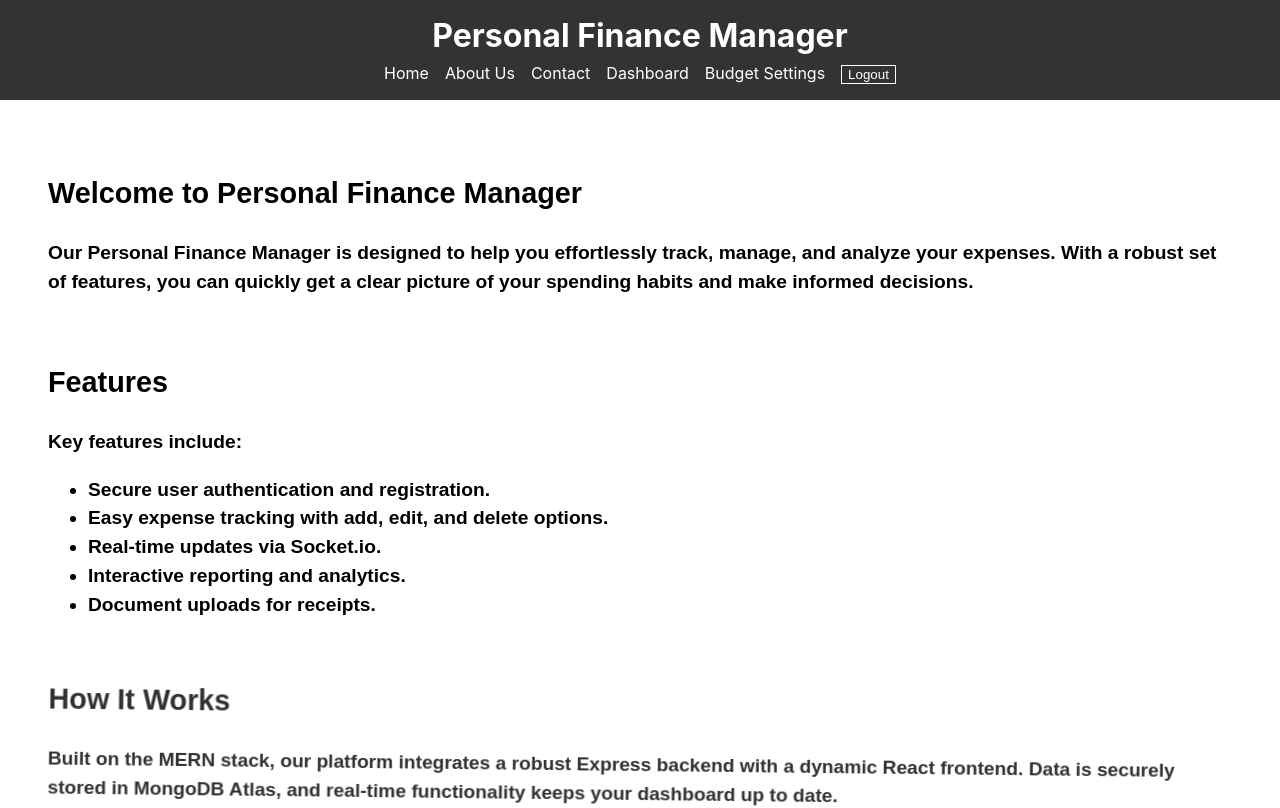
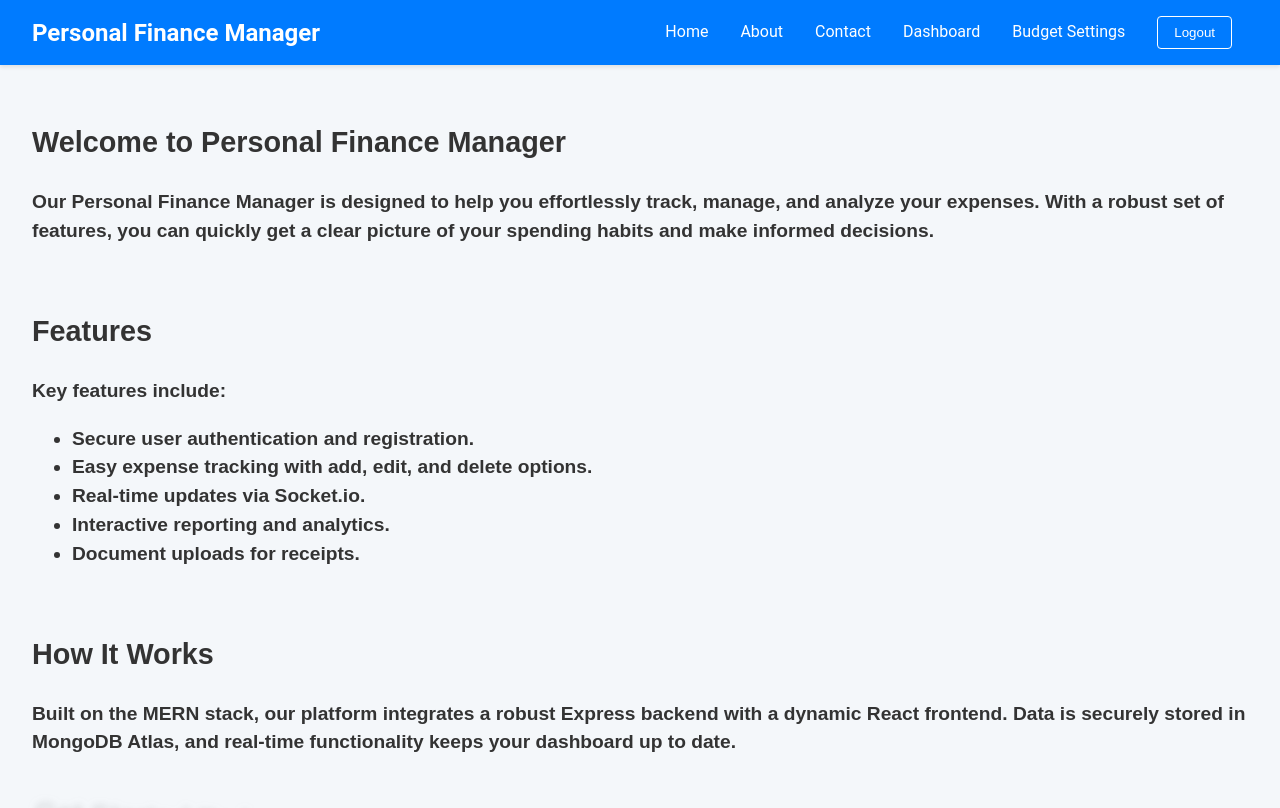
Before and after one commit to TheVish04/Personal-Finance-Manager, a React (Create React App) app in the folder frontend/: page /info in a window 1280 px wide. Shown: the top 808 px of the page. Built offline with nearby package versions, Linux system fonts and the light colour scheme; sample sign-in values are in the browser's storage.

Commit message:
Adding files

```diff
--- a/frontend/package.json
+++ b/frontend/package.json
@@ -5,14 +5,17 @@
   "dependencies": {
     "axios": "^1.8.2",
     "chart.js": "^4.4.8",
+    "framer-motion": "^12.4.10",
     "gsap": "^3.12.7",
     "react": "^18.2.0",
     "react-chartjs-2": "^5.3.0",
     "react-dom": "^18.2.0",
     "react-router-dom": "^6.30.0",
     "react-scripts": "5.0.1",
+    "react-spring": "^9.7.5",
     "recharts": "^2.15.1",
     "socket.io-client": "^4.8.1",
+    "styled-components": "^6.1.15",
     "web-vitals": "^2.1.4"
   },
   "scripts": {
--- a/frontend/src/App.js
+++ b/frontend/src/App.js
@@ -1,6 +1,8 @@
-// frontend/src/App.js
+// filepath: /Users/vishal/Documents/personal-finance-manager/frontend/src/App.js
 import React, { useState } from 'react';
+import { ThemeProvider } from 'styled-components';
 import { Routes, Route, Navigate, useNavigate } from 'react-router-dom';
+import { AnimatePresence } from 'framer-motion';
 import Header from './components/Header';
 import Info from './pages/Info';
 import Login from './pages/Login';
@@ -11,6 +13,8 @@
 import AddMoney from './pages/AddMoney';
 import AddExpense from './pages/AddExpense';
 import BudgetSettings from './pages/BudgetSettings';
+import GlobalStyles from './styles/GlobalStyles';
+import { theme } from './styles/theme';
 
 function App() {
   const navigate = useNavigate();
@@ -21,7 +25,7 @@
   };
 
   const handleRegisterSuccess = () => {
-    // Optionally do something or navigate to /login after registration
+    // Optionally handle registration success, e.g., navigate to /login
   };
 
   const handleLogout = () => {
@@ -31,26 +35,28 @@
   };
 
   return (
-    <>
+    <ThemeProvider theme={theme}>
+      <GlobalStyles />
+      <div className="app-container">
         <Header loggedIn={loggedIn} handleLogout={handleLogout} />
-      <div style={{ padding: '1rem' }}>
+        <div className="content-wrapper">
+          <AnimatePresence mode="wait">
             <Routes>
               <Route path="/" element={<Navigate to="/info" />} />
-
               <Route path="/info" element={<Info />} />
               <Route path="/about" element={<About />} />
               <Route path="/contact" element={<Contact />} />
-
               <Route path="/login" element={<Login onLoginSuccess={handleLoginSuccess} />} />
               <Route path="/register" element={<Register onRegisterSuccess={handleRegisterSuccess} />} />
-
               <Route path="/dashboard" element={loggedIn ? <Dashboard /> : <Navigate to="/login" />} />
               <Route path="/add-money" element={loggedIn ? <AddMoney /> : <Navigate to="/login" />} />
               <Route path="/add-expense" element={loggedIn ? <AddExpense /> : <Navigate to="/login" />} />
               <Route path="/budget" element={loggedIn ? <BudgetSettings /> : <Navigate to="/login" />} />
             </Routes>
+          </AnimatePresence>
         </div>
-    </>
+      </div>
+    </ThemeProvider>
   );
 }
 
--- /dev/null
+++ b/frontend/src/components/AnimatedComponent.jsx
@@ -0,0 +1,15 @@
+// filepath: /Users/vishal/Documents/personal-finance-manager/frontend/src/components/AnimatedComponent.jsx
+import React from 'react';
+import { useSpring, animated } from 'react-spring';
+
+const AnimatedComponent = ({ children }) => {
+  const props = useSpring({
+    opacity: 1,
+    from: { opacity: 0 },
+    config: { duration: 500 },
+  });
+
+  return <animated.div style={props}>{children}</animated.div>;
+};
+
+export default AnimatedComponent;
--- a/frontend/src/components/Header.jsx
+++ b/frontend/src/components/Header.jsx
@@ -1,49 +1,63 @@
-// frontend/src/components/Header.jsx
+// filepath: /Users/vishal/Documents/personal-finance-manager/frontend/src/components/Header.jsx
 import React from 'react';
 import { Link } from 'react-router-dom';
+import { motion } from 'framer-motion';
+import styled from 'styled-components';
+
+const HeaderContainer = styled(motion.header)`
+  background-color: ${({ theme }) => theme.colors.primary};
+  color: ${({ theme }) => theme.colors.white};
+  padding: 1rem 2rem;
+  display: flex;
+  justify-content: space-between;
+  align-items: center;
+  box-shadow: 0 2px 4px rgba(0, 0, 0, 0.1);
+`;
+
+const NavLink = styled(Link)`
+  margin: 0 1rem;
+  color: ${({ theme }) => theme.colors.white};
+  text-decoration: none;
+`;
+
+const LogoutButton = styled.button`
+  margin: 0 1rem;
+  background: transparent;
+  border: 1px solid ${({ theme }) => theme.colors.white};
+  color: ${({ theme }) => theme.colors.white};
+  cursor: pointer;
+  padding: 0.5rem 1rem;
+  border-radius: 4px;
+`;
 
 function Header({ loggedIn, handleLogout }) {
   return (
-    <header style={{ backgroundColor: '#333', color: '#fff', padding: '1rem', textAlign: 'center' }}>
-      <h1 style={{ margin: 0 }}>Personal Finance Manager</h1>
-      <nav style={{ marginTop: '0.5rem' }}>
-        <Link to="/info" style={{ color: '#fff', marginRight: '1rem', textDecoration: 'none' }}>
-          Home
-        </Link>
-        <Link to="/about" style={{ color: '#fff', marginRight: '1rem', textDecoration: 'none' }}>
-          About Us
-        </Link>
-        <Link to="/contact" style={{ color: '#fff', marginRight: '1rem', textDecoration: 'none' }}>
-          Contact
-        </Link>
-        {!loggedIn && (
+    <HeaderContainer
+      initial={{ opacity: 0, y: -20 }}
+      animate={{ opacity: 1, y: 0 }}
+      transition={{ duration: 0.5 }}
+    >
+      <div style={{ fontSize: '1.5rem', fontWeight: 'bold' }}>
+        Personal Finance Manager
+      </div>
+      <nav>
+        <NavLink to="/info">Home</NavLink>
+        <NavLink to="/about">About</NavLink>
+        <NavLink to="/contact">Contact</NavLink>
+        {!loggedIn ? (
           <>
-            <Link to="/login" style={{ color: '#fff', marginRight: '1rem', textDecoration: 'none' }}>
-              Login
-            </Link>
-            <Link to="/register" style={{ color: '#fff', marginRight: '1rem', textDecoration: 'none' }}>
-              Register
-            </Link>
+            <NavLink to="/login">Login</NavLink>
+            <NavLink to="/register">Register</NavLink>
           </>
-        )}
-        {loggedIn && (
+        ) : (
           <>
-            <Link to="/dashboard" style={{ color: '#fff', marginRight: '1rem', textDecoration: 'none' }}>
-              Dashboard
-            </Link>
-            <Link to="/budget" style={{ color: '#fff', marginRight: '1rem', textDecoration: 'none' }}>
-              Budget Settings
-            </Link>
-            <button
-              onClick={handleLogout}
-              style={{ background: 'none', border: '1px solid #fff', color: '#fff', cursor: 'pointer' }}
-            >
-              Logout
-            </button>
+            <NavLink to="/dashboard">Dashboard</NavLink>
+            <NavLink to="/budget">Budget Settings</NavLink>
+            <LogoutButton onClick={handleLogout}>Logout</LogoutButton>
           </>
         )}
       </nav>
-    </header>
+    </HeaderContainer>
   );
 }
 
--- a/frontend/src/pages/Info.jsx
+++ b/frontend/src/pages/Info.jsx
@@ -1,11 +1,13 @@
 // frontend/src/pages/Info.jsx
 import React from 'react';
 import ScrollReveal from '../components/ScrollReveal';
+import AnimatedComponent from '../components/AnimatedComponent';
+
 
 function Info() {
   return (
     <div style={{ padding: '2rem', lineHeight: '1.6', fontFamily: 'Arial, sans-serif' }}>
-      {/* Section 1: Introduction */}
+      <AnimatedComponent>
         <section style={{ marginBottom: '4rem' }}>
           <ScrollReveal>
             <div>
@@ -17,6 +19,7 @@
             </div>
           </ScrollReveal>
         </section>
+      </AnimatedComponent>
 
       {/* Section 2: Features */}
       <section style={{ marginBottom: '4rem' }}>
--- /dev/null
+++ b/frontend/src/styles/GlobalStyles.js
@@ -0,0 +1,14 @@
+// filepath: /Users/vishal/Documents/personal-finance-manager/frontend/src/styles/GlobalStyles.js
+import { createGlobalStyle } from 'styled-components';
+
+const GlobalStyles = createGlobalStyle`
+  body {
+    margin: 0;
+    padding: 0;
+    font-family: ${({ theme }) => theme.fonts.main};
+    background-color: ${({ theme }) => theme.colors.background};
+    color: ${({ theme }) => theme.colors.text};
+  }
+`;
+
+export default GlobalStyles;
--- /dev/null
+++ b/frontend/src/styles/global.css
@@ -0,0 +1,23 @@
+/* frontend/src/styles/global.css */
+@import url('https://fonts.googleapis.com/css2?family=Roboto:wght@400;500;700&display=swap');
+
+body {
+  margin: 0;
+  padding: 0;
+  font-family: 'Roboto', sans-serif;
+  background-color: #f4f7fa;
+  color: #333;
+}
+
+.app-container {
+  display: flex;
+  flex-direction: column;
+  min-height: 100vh;
+}
+
+.content-wrapper {
+  flex: 1;
+  padding: 20px;
+  max-width: 1200px;
+  margin: 0 auto;
+}
--- /dev/null
+++ b/frontend/src/styles/theme.js
@@ -0,0 +1,13 @@
+// filepath: /Users/vishal/Documents/personal-finance-manager/frontend/src/styles/theme.js
+export const theme = {
+    colors: {
+      primary: '#007bff',
+      secondary: '#6c757d',
+      background: '#f4f7fa',
+      text: '#333',
+      white: '#fff',
+    },
+    fonts: {
+      main: "'Roboto', sans-serif",
+    },
+  };
```
Also changed, not shown: frontend/src/pages/Dashboard.jsx (+31 -62 lines), 1 other file (tests, documents, lock files or other folders). Lines whose indentation alone changed are shown as unchanged.
